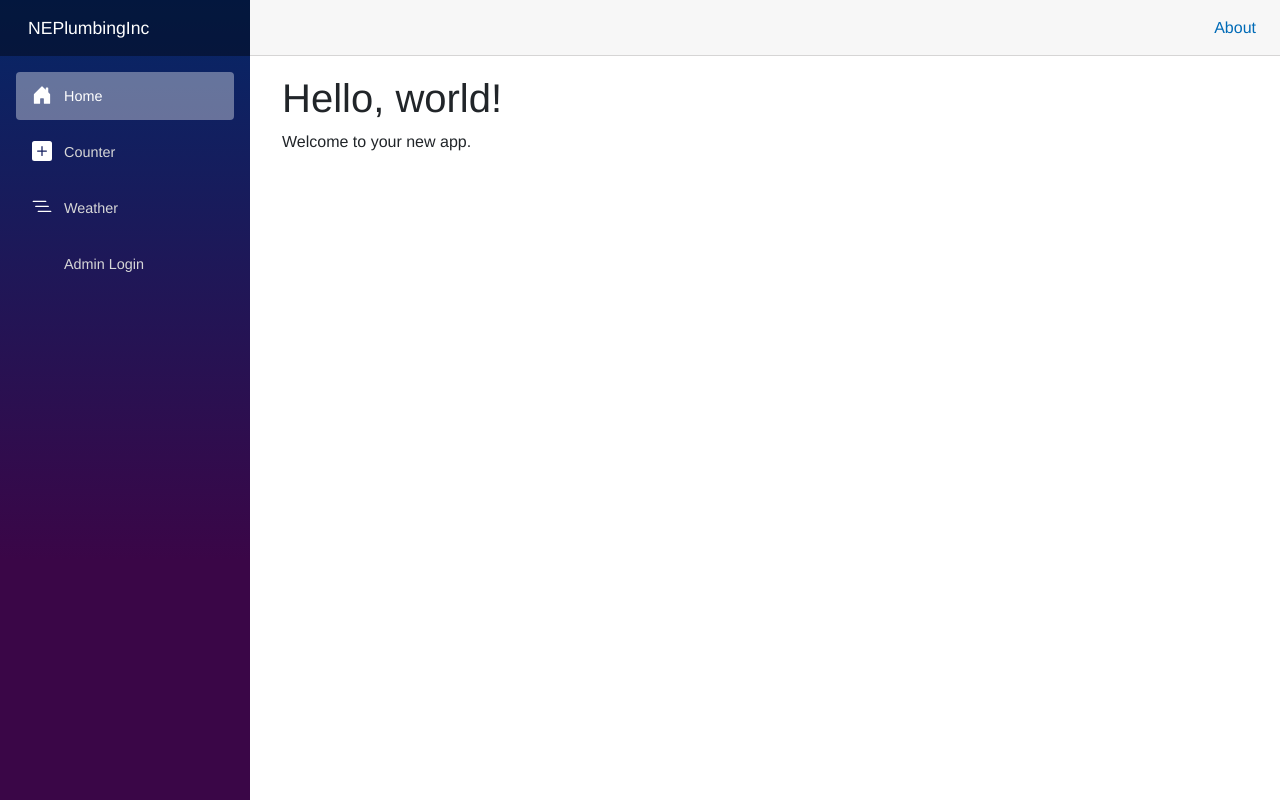
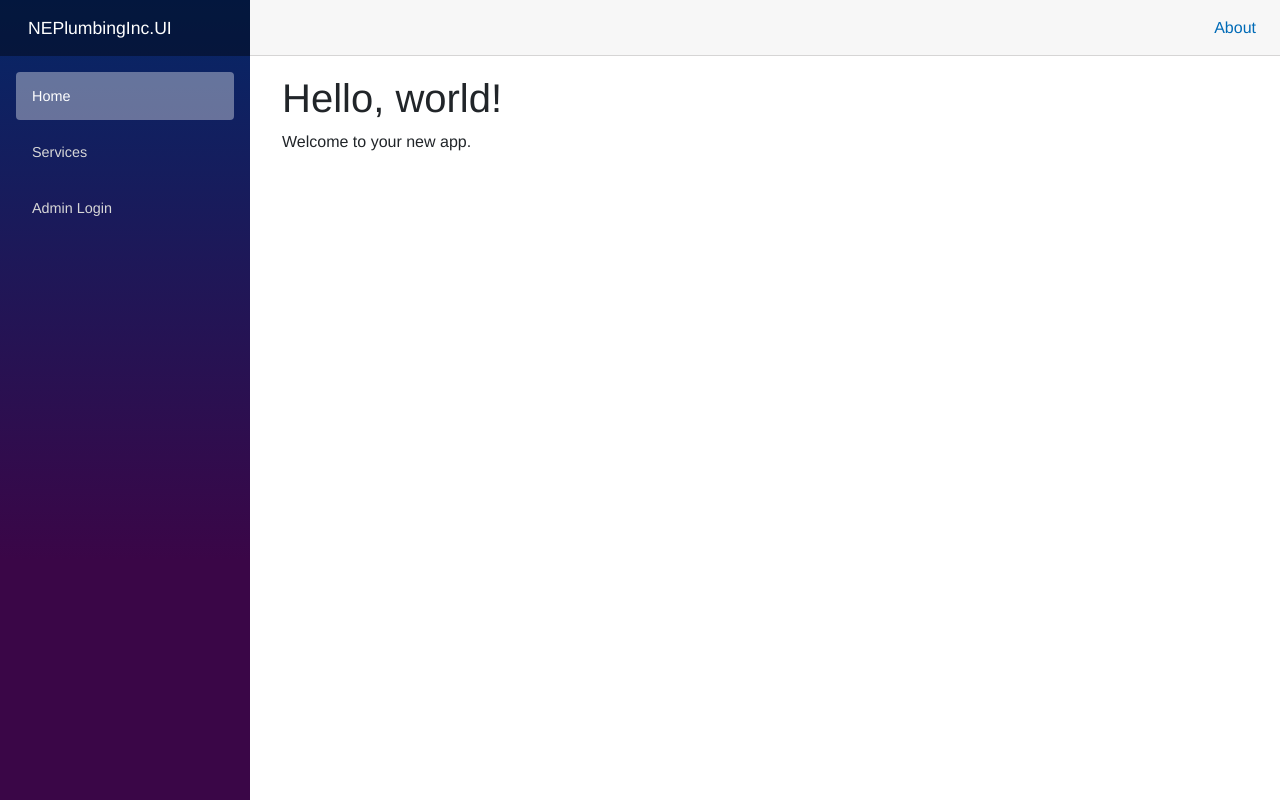
Before and after one commit to bretpdev/NEPlumbingInc, an ASP.NET Core app: page / in a window 1280 px wide. Run offline with ASP.NET Core 8, Linux system fonts and the light colour scheme; style sheets or scripts are compiled from the project's sources; the project's own start-up code is not run, and a stand-in starts its controllers and pages; some libraries are stand-ins or nearby versions.

Commit message:
Updating the NavMenu

```diff
--- a/NEPlumbingInc/Components/Layout/NavMenu.razor
+++ b/NEPlumbingInc/Components/Layout/NavMenu.razor
@@ -1,35 +1,52 @@
+@inject AuthenticationStateProvider AuthStateProvider
+
 <div class="top-row ps-3 navbar navbar-dark">
     <div class="container-fluid">
-        <a class="navbar-brand" href="">NEPlumbingInc</a>
+        <a class="navbar-brand" href="">NEPlumbingInc.UI</a>
+        <button title="Navigation menu" class="navbar-toggler" @onclick="ToggleNavMenu">
+            <span class="navbar-toggler-icon"></span>
+        </button>
     </div>
 </div>
 
-<input type="checkbox" title="Navigation menu" class="navbar-toggler" />
-
-<div class="nav-scrollable" onclick="document.querySelector('.navbar-toggler').click()">
+<div class="@NavMenuCssClass nav-scrollable" @onclick="ToggleNavMenu">
     <nav class="flex-column">
         <div class="nav-item px-3">
             <NavLink class="nav-link" href="" Match="NavLinkMatch.All">
-                <span class="bi bi-house-door-fill-nav-menu" aria-hidden="true"></span> Home
+                <span class="oi oi-home" aria-hidden="true"></span> Home
+            </NavLink>
+        </div>
+        <div class="nav-item px-3">
+            <NavLink class="nav-link" href="services">
+                <span class="oi oi-plus" aria-hidden="true"></span> Services
             </NavLink>
         </div>
 
+        <AuthorizeView>
+            <Authorized>
                 <div class="nav-item px-3">
-            <NavLink class="nav-link" href="counter">
-                <span class="bi bi-plus-square-fill-nav-menu" aria-hidden="true"></span> Counter
+                    <NavLink class="nav-link" href="admin-logout">
+                        <span class="oi oi-account-logout" aria-hidden="true"></span> Logout
                     </NavLink>
                 </div>
-
+            </Authorized>
+            <NotAuthorized>
                 <div class="nav-item px-3">
-            <NavLink class="nav-link" href="weather">
-                <span class="bi bi-list-nested-nav-menu" aria-hidden="true"></span> Weather
+                    <NavLink class="nav-link" href="admin-login">
+                        <span class="oi oi-account-login" aria-hidden="true"></span> Admin Login
                     </NavLink>
                 </div>
-
-        <div class="nav-item px-3">
-            <NavLink class="nav-link" href="admin-login">
-                <span class="bi bi-person-fill" aria-hidden="true"></span> Admin Login
-            </NavLink>
-        </div>
+            </NotAuthorized>
+        </AuthorizeView>
     </nav>
 </div>
+
+@code {
+    private bool collapseNavMenu = true;
+    private string? NavMenuCssClass => collapseNavMenu ? "collapse" : null;
+
+    private void ToggleNavMenu()
+    {
+        collapseNavMenu = !collapseNavMenu;
+    }
+}
```
Lines whose indentation alone changed are shown as unchanged.
